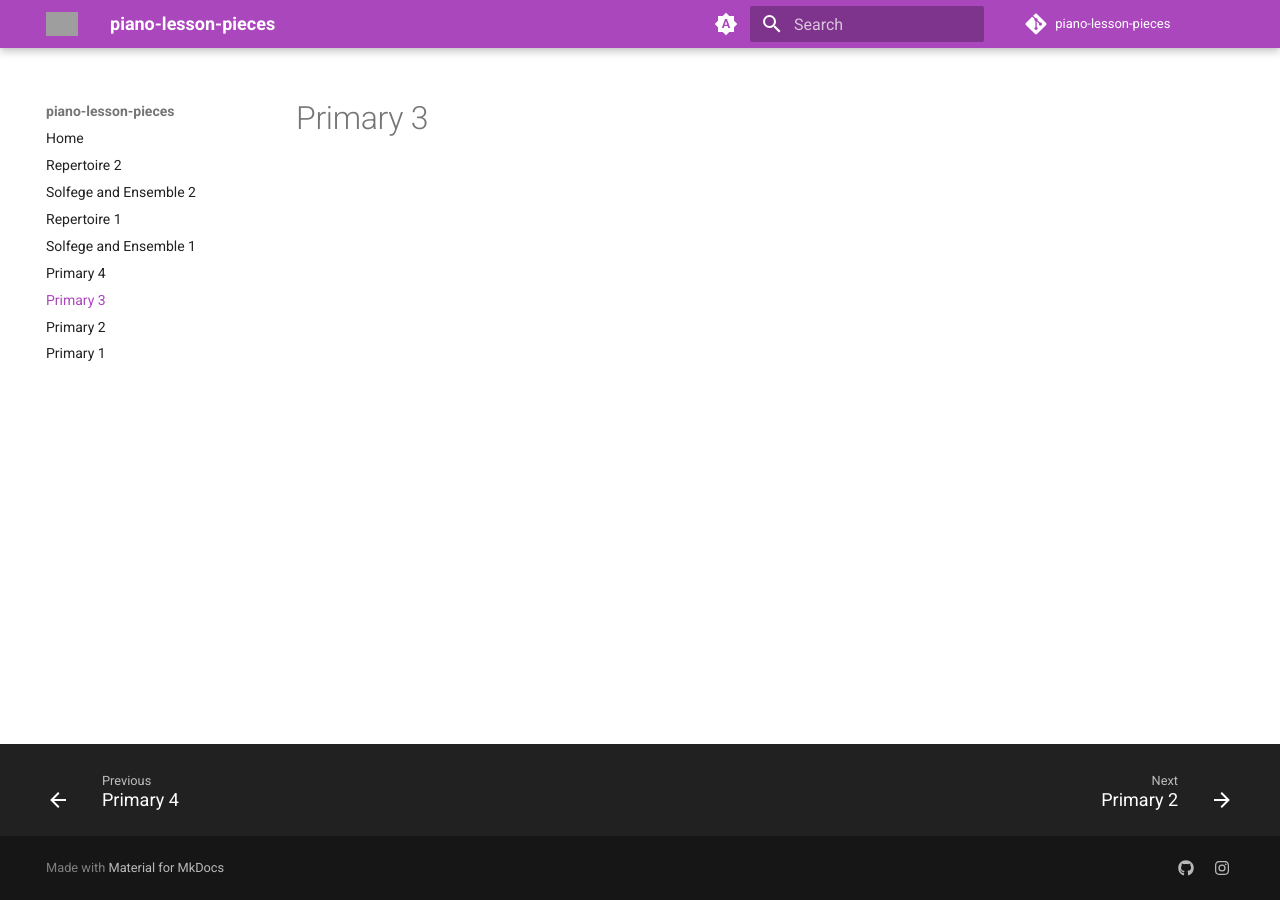
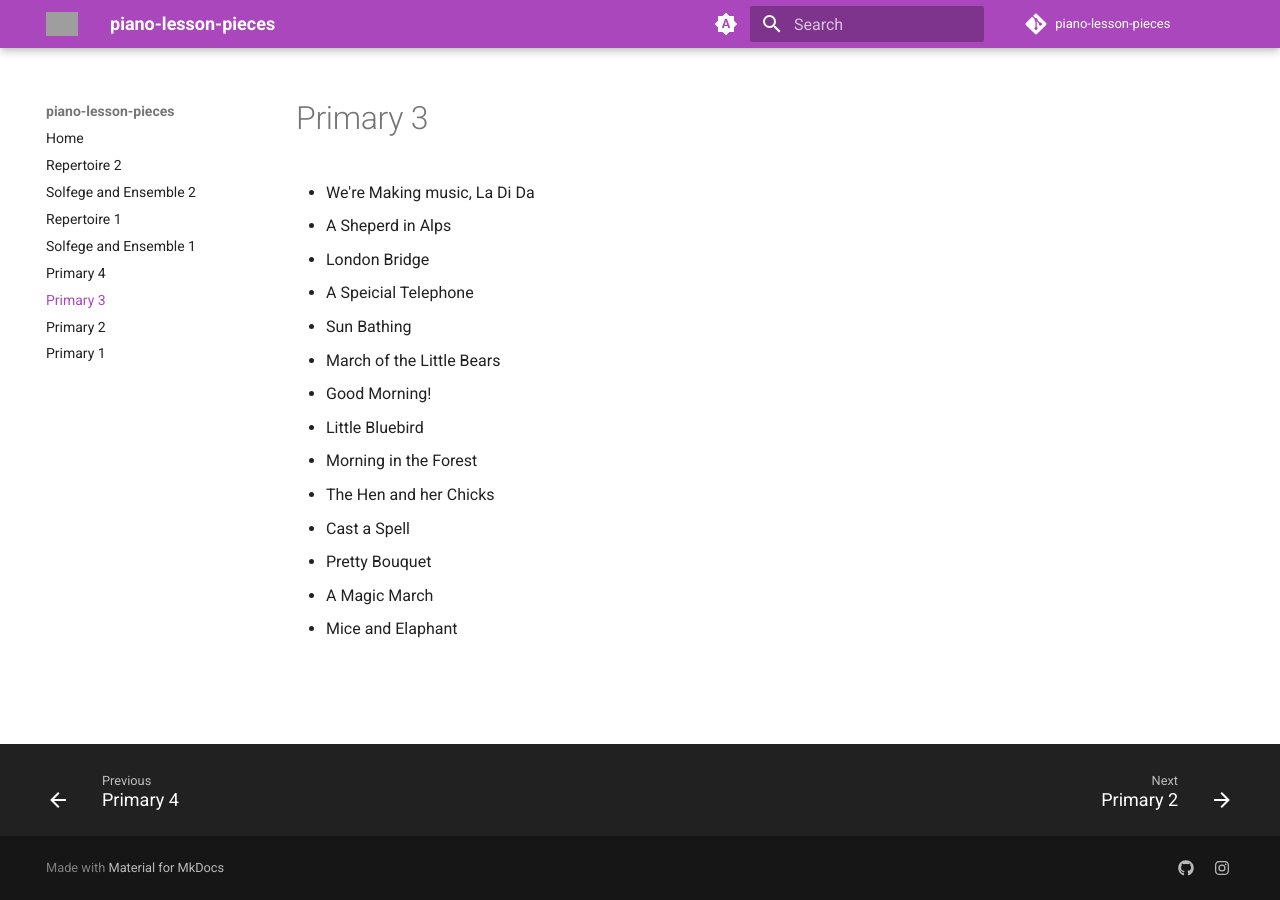
Before and after one commit to cutiepie-kitty-ada/piano-lesson-pieces, an MkDocs documentation site: the page built from docs/primary3.md, in a window 1280 px wide. Built offline with MkDocs 1.6.1 and Material for MkDocs 9.7.7, drawn with Linux system fonts in a browser that asks for light colours; comment, search, counter and statistics services are not loaded; grey boxes are pictures that could not be loaded.

Commit message:
Update primary3.md

```diff
--- a/docs/primary3.md
+++ b/docs/primary3.md
@@ -1 +1,16 @@
 # Primary 3
+
+- We're Making music, La Di Da
+- A Sheperd in Alps
+- London Bridge
+- A Speicial Telephone
+- Sun Bathing
+- March of the Little Bears
+- Good Morning!
+- Little Bluebird
+- Morning in the Forest
+- The Hen and her Chicks
+- Cast a Spell
+- Pretty Bouquet
+- A Magic March
+- Mice and Elaphant
```
